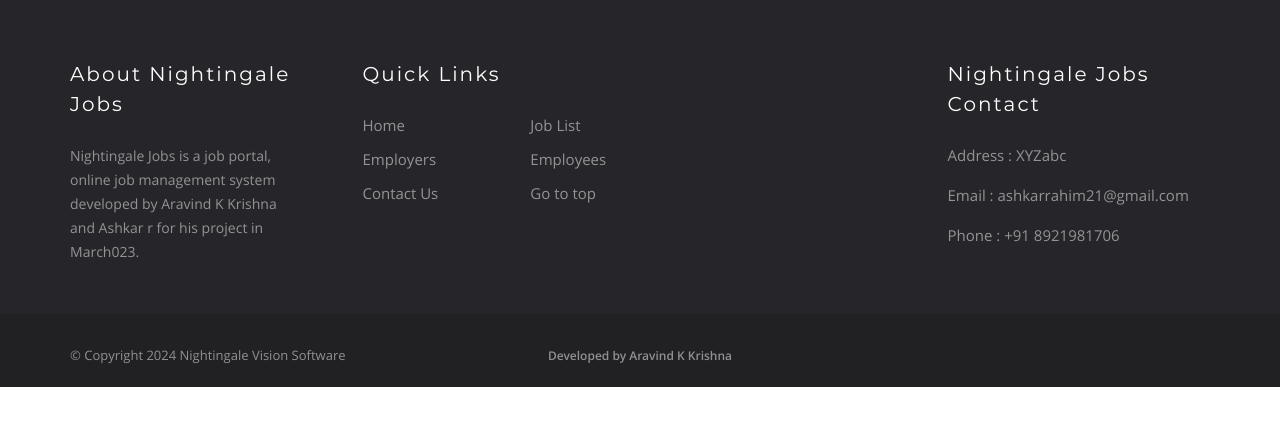
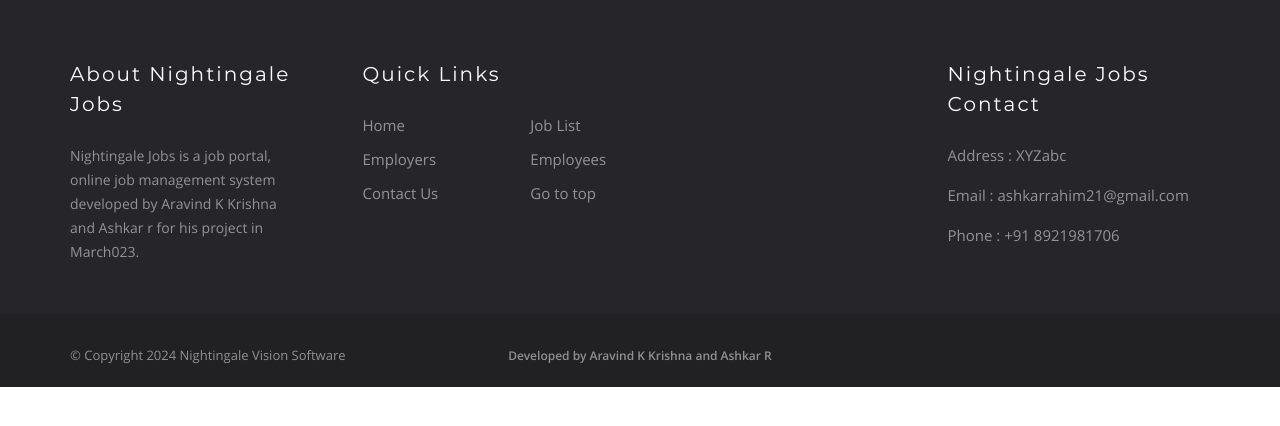
Before and after one commit to AravindKKrishna/PortCode, a PHP site: page /phpmail/register.php in a window 1280 px wide. Shown: the part 267-693 px from the top of the page. Run offline with PHP 8.4, Linux system fonts and the light colour scheme; some libraries are stand-ins or nearby versions.

Commit message:
Update register.php

```diff
--- a/register.php
+++ b/register.php
@@ -277,7 +277,7 @@ include 'constants/check-login.php';
 							<div class="col-sm-4 col-md-4">
 
 								<ul class="bottom-footer-menu">
-									<li><a >Developed by Aravind K Krishna</a></li>
+									<li><a >Developed by Aravind K Krishna and Ashkar R</a></li>
 								</ul>
 
 							</div>
```
